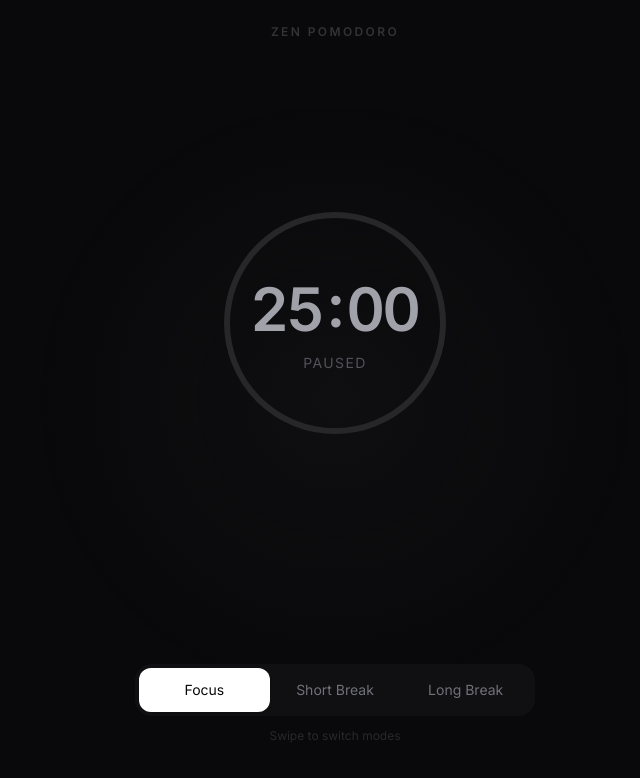
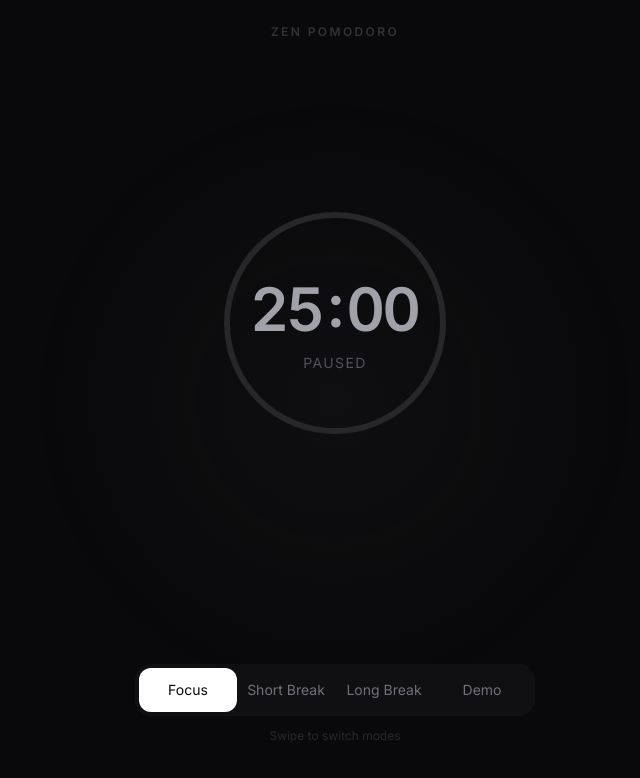
Before and after one commit to rashidansariofficial-sketch/Zen-Pomodoro, a React (Vite) app: page / in a window 1280 px wide. Shown: the top 778 px of the page, without its empty margins (305-945 px from the left). Built offline with nearby package versions, Linux system fonts and the light colour scheme.

Commit message:
feat: Add demo timer mode
Introduces a new `DEMO` timer mode to `types.ts`. This mode provides a short, fixed duration for demonstration purposes, simplifying testing and showcasing the application's core functionality without requiring manual configuration.

```diff
--- a/types.ts
+++ b/types.ts
@@ -2,6 +2,7 @@ export enum TimerMode {
   FOCUS = 'focus',
   SHORT_BREAK = 'short',
   LONG_BREAK = 'long',
+  DEMO = 'demo',
 }
 
 export interface TimerConfig {
@@ -14,4 +15,5 @@ export const MODES: Record<TimerMode, TimerConfig> = {
   [TimerMode.FOCUS]: { mode: TimerMode.FOCUS, duration: 25 * 60, label: 'Focus' },
   [TimerMode.SHORT_BREAK]: { mode: TimerMode.SHORT_BREAK, duration: 5 * 60, label: 'Short Break' },
   [TimerMode.LONG_BREAK]: { mode: TimerMode.LONG_BREAK, duration: 15 * 60, label: 'Long Break' },
+  [TimerMode.DEMO]: { mode: TimerMode.DEMO, duration: 50, label: 'Demo' },
 };
```
